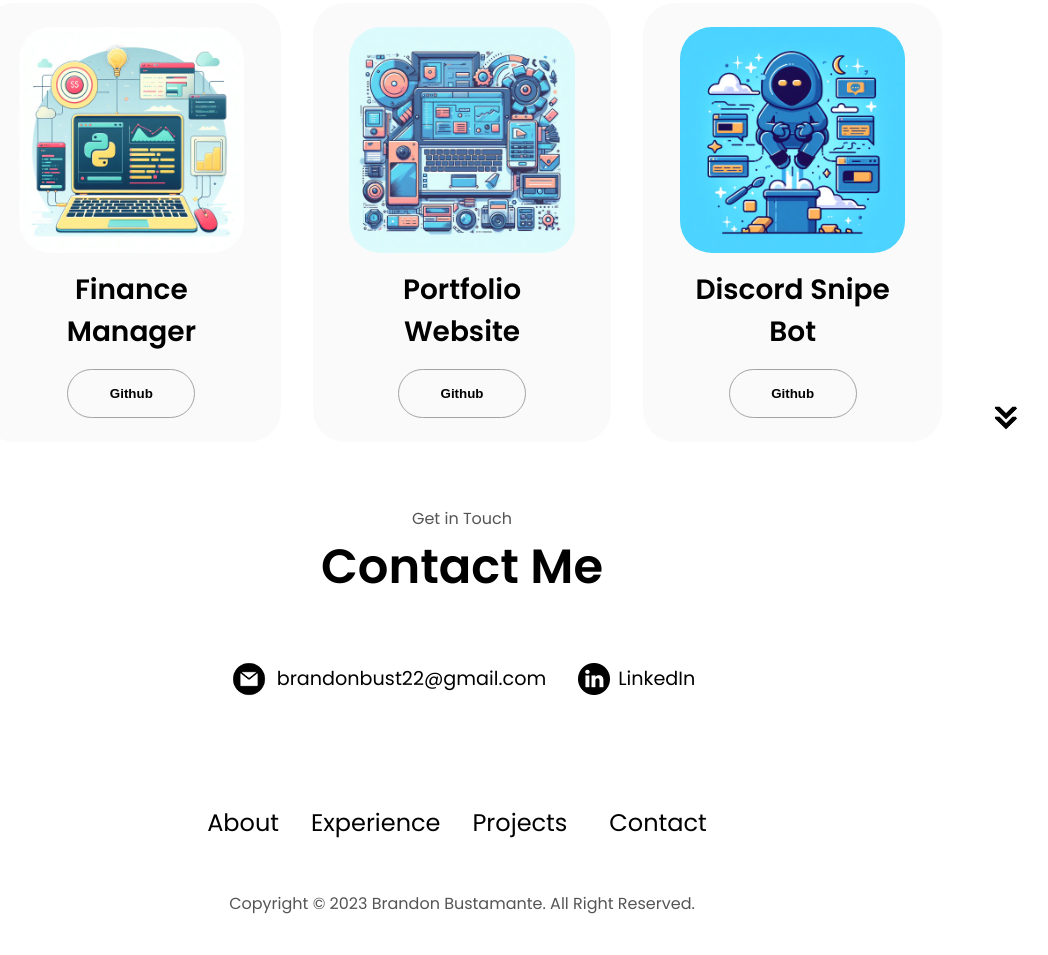
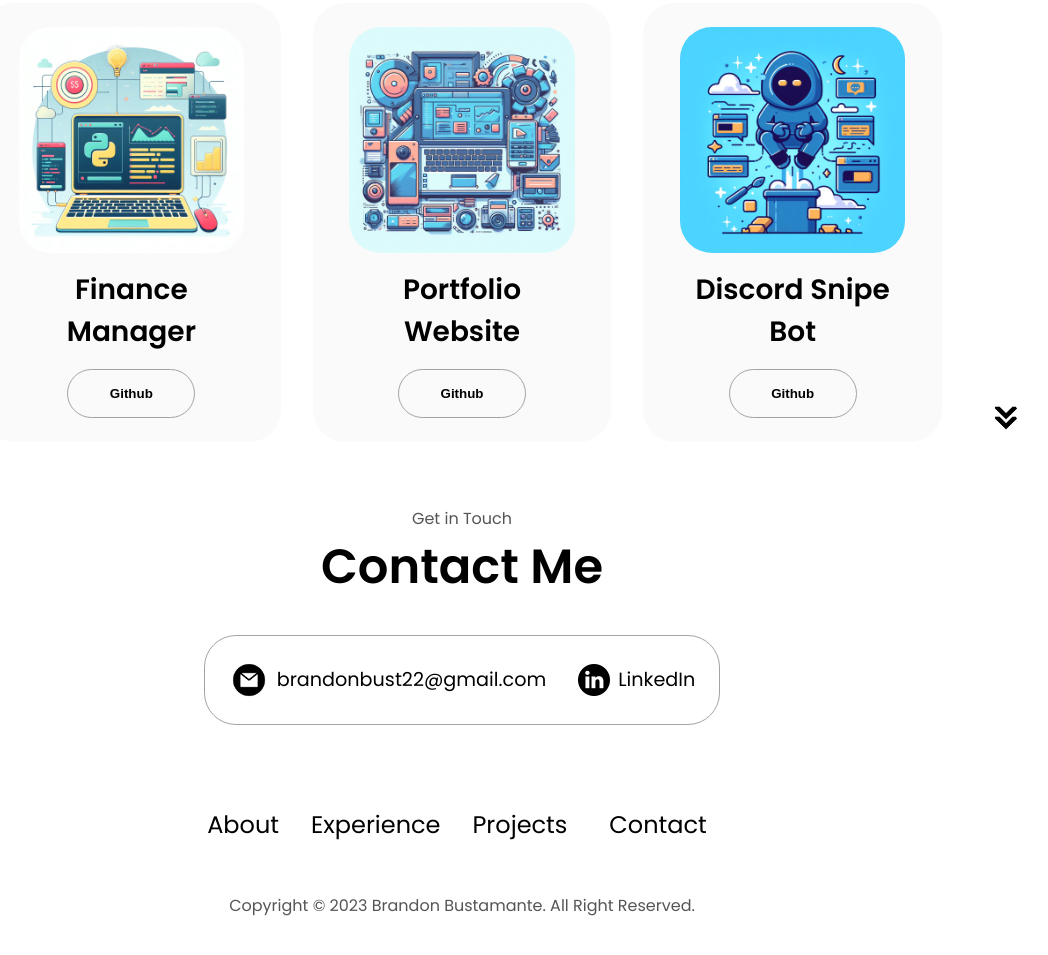
Before and after one commit to braandoned/portfolio-html-css-js, a plain HTML site: page index.html in a window 1280 px wide. Shown: the part 2590-3545 px from the top of the page, without its empty margins (178-1226 px from the left). Drawn offline with Linux system fonts and the light colour scheme.

Commit message:
website 1.4(bug fix)
- contact me border fix

```diff
--- a/style.css
+++ b/style.css
@@ -437,7 +437,7 @@ article .icon {
   display: flex;
   justify-content: center;
   border-radius: 2rem;
-  border: var(--button-border) 0.1 rem solid;
+  border: var(--button-border);
   border-color: var(--container-border);
   background: var(--background-color);
   margin: 2rem auto;
```
